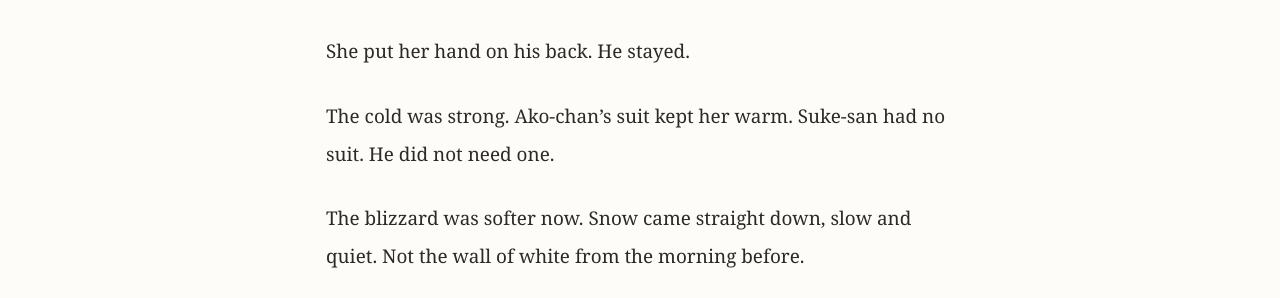
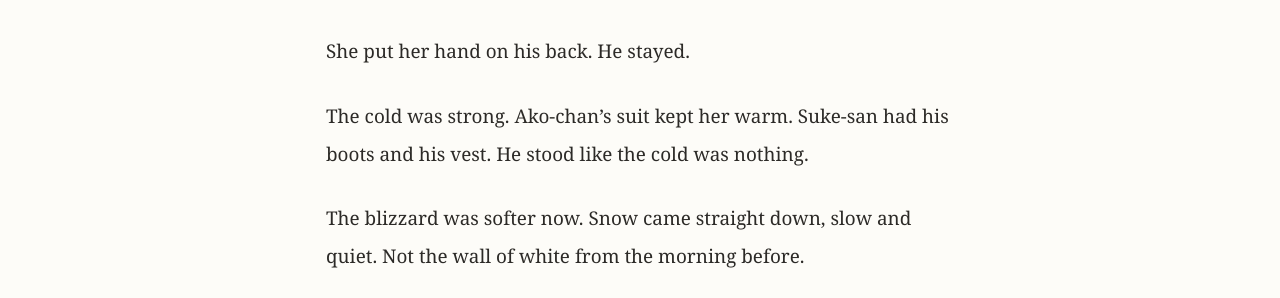
Before and after one commit to morisaki-yuichi/ako-chans-adventure, a Jekyll site: the page built from season1/chapter10/ep087.md, in a window 1280 px wide. Shown: the part 616-914 px from the top of the page. Built offline with Jekyll 4.4.1, drawn with Linux system fonts in a browser that asks for light colours.

Commit message:
Fix Ep87 — Suke-san has boots and vest, not no gear

```diff
--- a/season1/chapter10/ep087.md
+++ b/season1/chapter10/ep087.md
@@ -22,7 +22,7 @@ Suke-san came and stood beside her. Not a little to the side. Right beside her,
 
 She put her hand on his back. He stayed.
 
-The cold was strong. Ako-chan's suit kept her warm. Suke-san had no suit. He did not need one.
+The cold was strong. Ako-chan's suit kept her warm. Suke-san had his boots and his vest. He stood like the cold was nothing.
 
 The blizzard was softer now. Snow came straight down, slow and quiet. Not the wall of white from the morning before.
 
```
